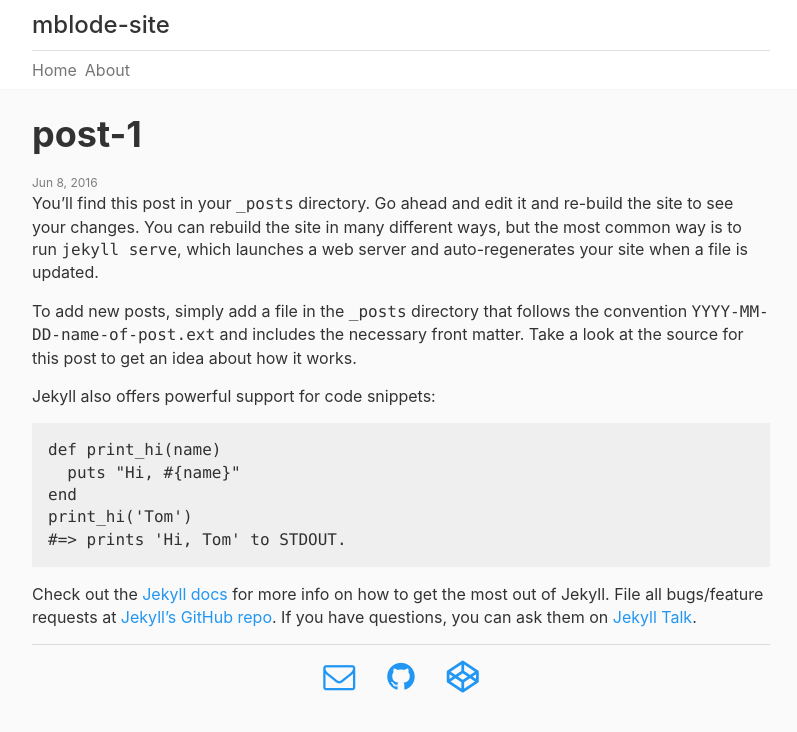
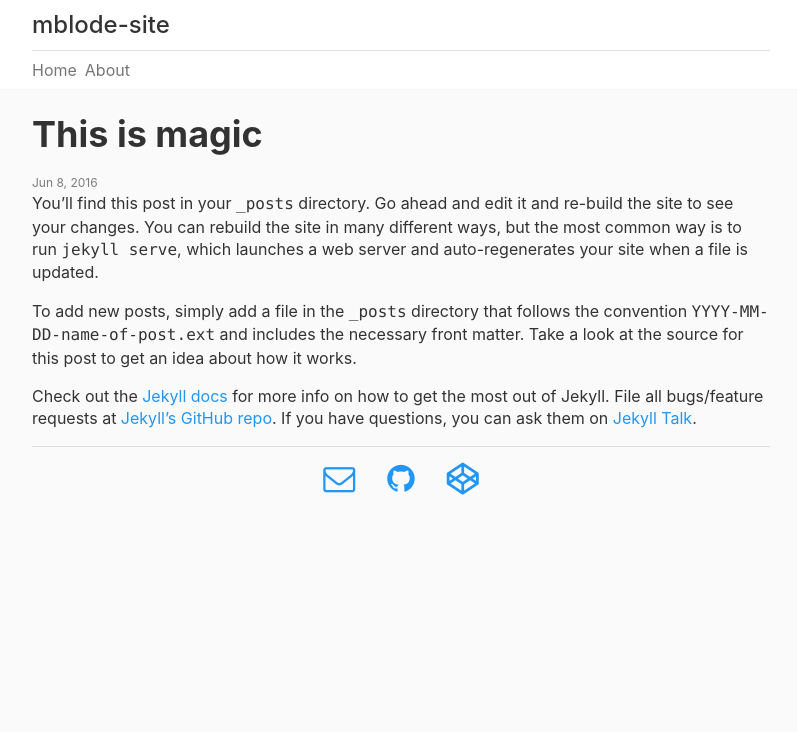
Before and after one commit to mblode/tavlin, a Jekyll site: the page built from _posts/2016-06-08-post-1.markdown, in a window 1280 px wide. Shown: the top 732 px of the page, without its empty margins (239-1036 px from the left). Built offline with Jekyll 4.4.1, drawn with Linux system fonts in a browser that asks for light colours; nearby versions of some CDN libraries.

Commit message:
Updated Index and 2 other files

```diff
--- a/_includes/footer.html
+++ b/_includes/footer.html
@@ -13,7 +13,7 @@
       </li>
       {% endif %} {% if site.codepen_username %}
       <li>
-        <a href="https://codepen.com/{{ site.codepen_username }}">
+        <a href="https://codepen.io/{{ site.codepen_username }}">
           <p><i class="fa fa-2x fa-codepen"></i></p>
         </a>
       </li>
--- a/_posts/2016-06-08-post-1.markdown
+++ b/_posts/2016-06-08-post-1.markdown
@@ -1,5 +1,5 @@
 ---
-title: post-1
+title: This is magic
 date: 2016-06-08 07:57:00 Z
 categories:
 - tech
@@ -12,18 +12,4 @@ You’ll find this post in your `_posts` directory. Go ahead and edit it and re-
 
 To add new posts, simply add a file in the `_posts` directory that follows the convention `YYYY-MM-DD-name-of-post.ext` and includes the necessary front matter. Take a look at the source for this post to get an idea about how it works.
 
-Jekyll also offers powerful support for code snippets:
-
-{% highlight ruby %}
-def print_hi(name)
-  puts "Hi, #{name}"
-end
-print_hi('Tom')
-#=> prints 'Hi, Tom' to STDOUT.
-{% endhighlight %}
-
-Check out the [Jekyll docs][jekyll-docs] for more info on how to get the most out of Jekyll. File all bugs/feature requests at [Jekyll’s GitHub repo][jekyll-gh]. If you have questions, you can ask them on [Jekyll Talk][jekyll-talk].
-
-[jekyll-docs]: http://jekyllrb.com/docs/home
-[jekyll-gh]:   https://github.com/jekyll/jekyll
-[jekyll-talk]: https://talk.jekyllrb.com/
+Check out the [Jekyll docs](http://jekyllrb.com/docs/home) for more info on how to get the most out of Jekyll. File all bugs/feature requests at [Jekyll’s GitHub repo](https://github.com/jekyll/jekyll). If you have questions, you can ask them on [Jekyll Talk](https://talk.jekyllrb.com/).
--- /dev/null
+++ b/index.markdown
@@ -0,0 +1,6 @@
+---
+title: index
+date: 2016-06-08 10:01:00 Z
+---
+
+this is a test
```
